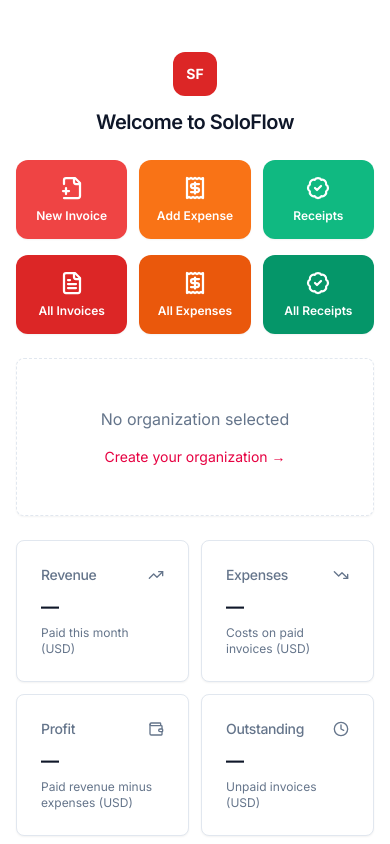
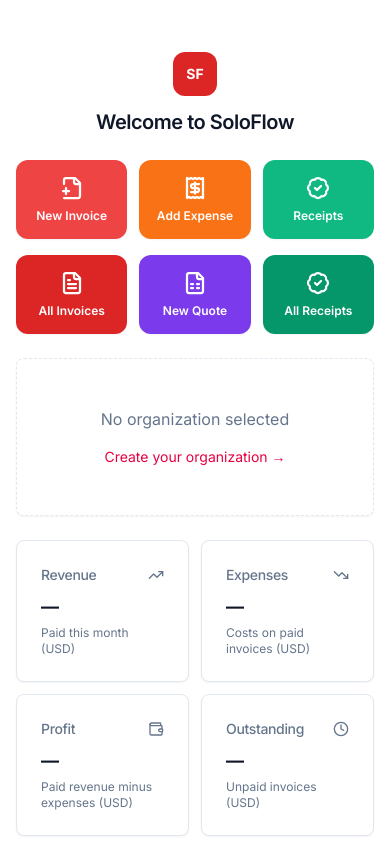
Before and after one commit to g0tPaid/soloflow, a Next.js app in the folder apps/web/: page /dashboard in a window 390 px wide. Shown: the top 844 px of the page. Built offline with nearby package versions, Linux system fonts and the light colour scheme; no server answers.

Commit message:
Replace All Expenses with New Quote on mobile hub.
Swap the mobile list shortcut from expenses to creating a new quote.

Co-authored-by: g0tPaid <g0tPaid@users.noreply.github.com>

```diff
--- a/apps/web/src/components/dashboard/mobile-hub-actions.tsx
+++ b/apps/web/src/components/dashboard/mobile-hub-actions.tsx
@@ -48,10 +48,10 @@ const LIST_ACTIONS = [
     className: 'bg-red-600 hover:bg-red-700 text-white',
   },
   {
-    href: '/expenses',
-    label: 'All Expenses',
-    icon: Receipt,
-    className: 'bg-orange-600 hover:bg-orange-700 text-white',
+    href: '/quotes/new',
+    label: 'New Quote',
+    icon: FileSpreadsheet,
+    className: 'bg-violet-600 hover:bg-violet-700 text-white',
   },
   {
     href: '/receipts',
```
